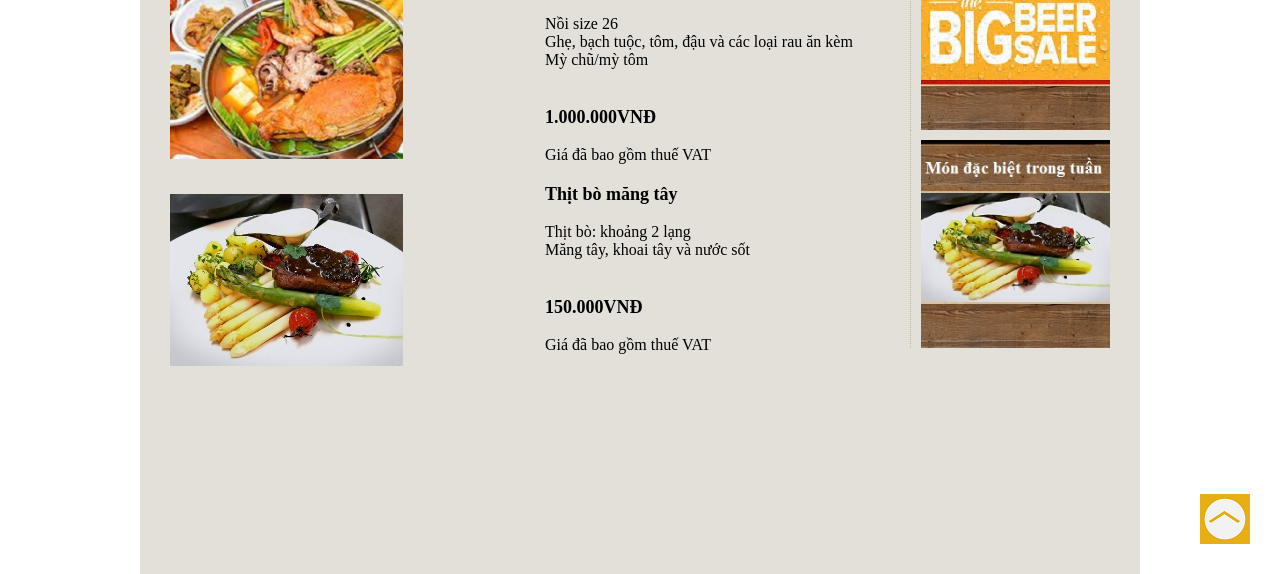
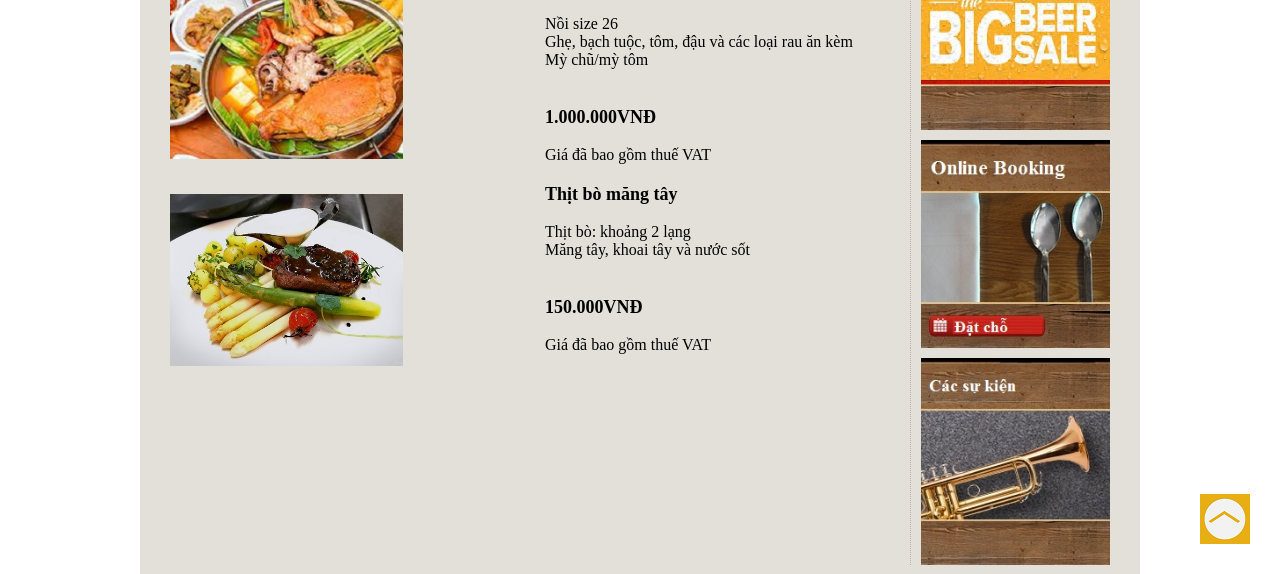
Before and after one commit to thuytuli/thuytuli.github.io, a plain HTML site: page multilevel-menu/mon-dac-biet.html in a window 1280 px wide. Shown: the part 226-800 px from the top of the page. Drawn offline with Linux system fonts and the light colour scheme.

Commit message:
Update mon-dac-biet.html

```diff
--- a/multilevel-menu/mon-dac-biet.html
+++ b/multilevel-menu/mon-dac-biet.html
@@ -84,7 +84,11 @@
 		</aside>
 
 		<aside>
-			<a href="#"><img src="img/background-aside21.jpg"/></a>
+			<a href="booking.html"><img src="img/online-booking11.jpg"/></a>
+		</aside>
+
+		<aside>
+			<a href="events.html"><img src="img/su-kien.jpg"/></a>
 		</aside>
 
 		<div class="widget-area-highlight">
```
